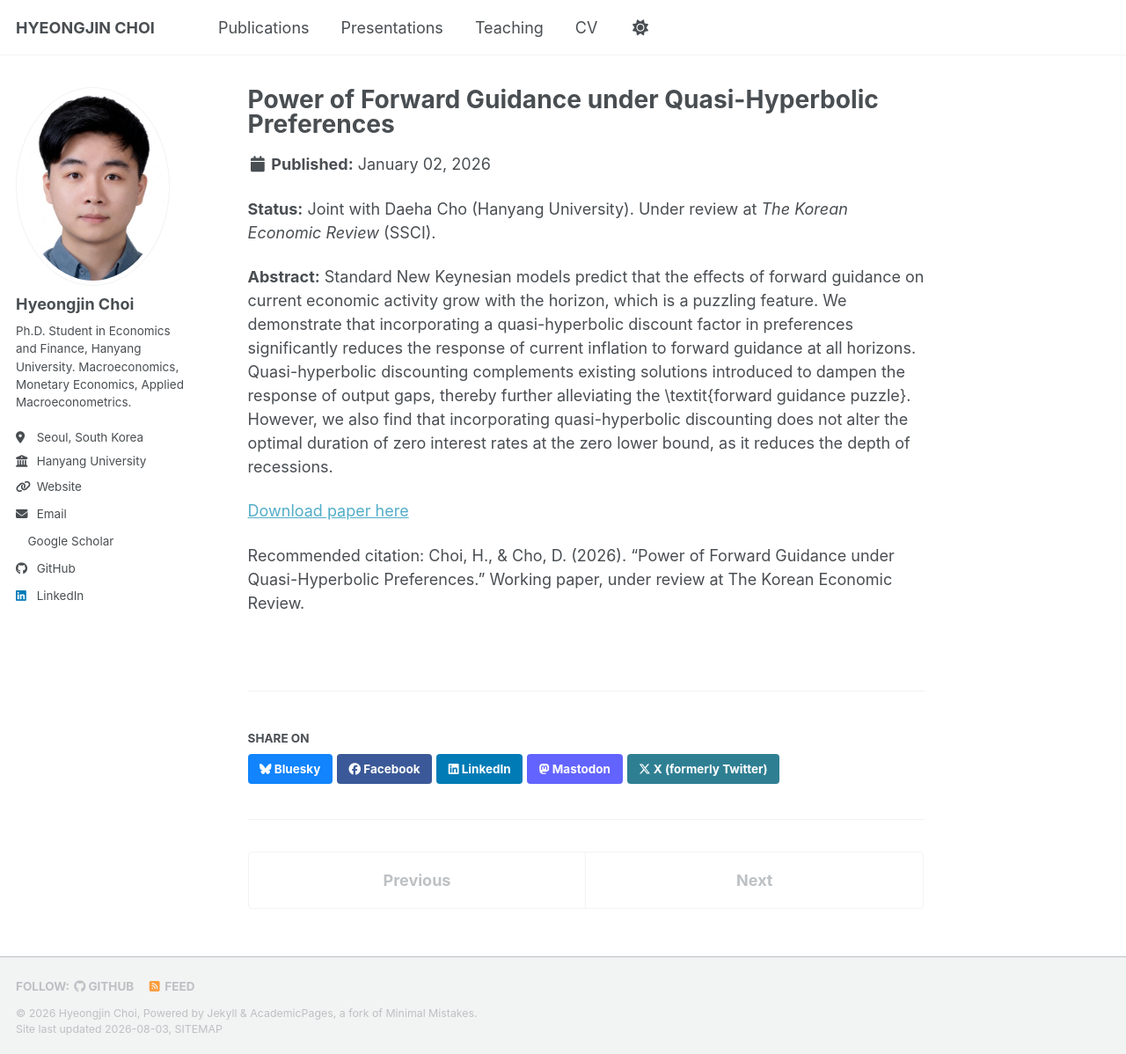
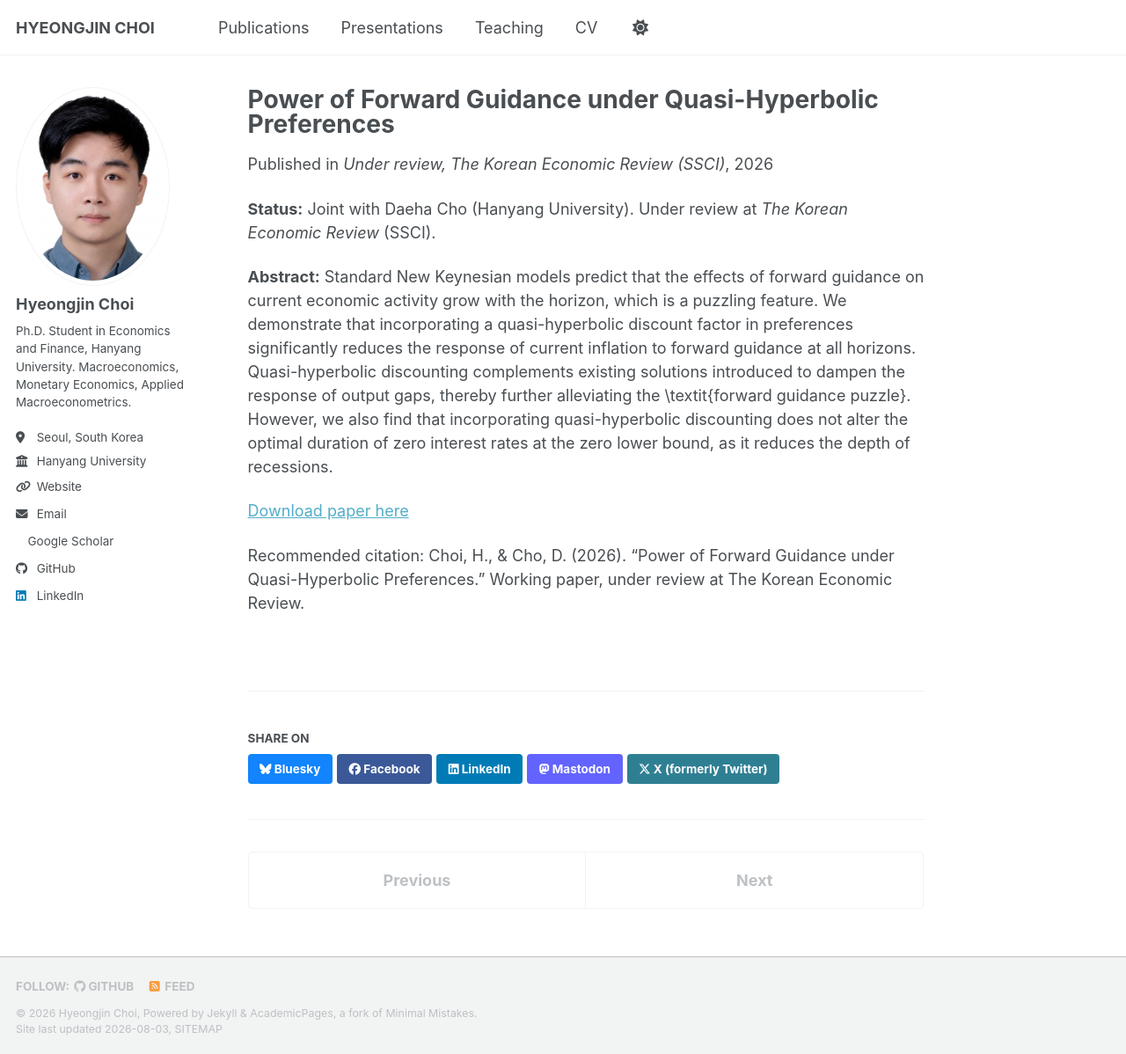
Before and after one commit to ioi0403/ioi0403.github.io, a Jekyll site: the page built from _publications/2026-01-02-forward-guidance-quasi-hyperbolic.md, in a window 1280 px wide and 1198 px high. Shown: the whole window at 88% size. Built offline with Jekyll 4.4.1, drawn with Linux system fonts in a browser that asks for light colours; a style sheet for code colours, icons or effects is not loaded.

Commit message:
Update 2026-01-02-forward-guidance-quasi-hyperbolic.md

```diff
--- a/_publications/2026-01-02-forward-guidance-quasi-hyperbolic.md
+++ b/_publications/2026-01-02-forward-guidance-quasi-hyperbolic.md
@@ -3,6 +3,7 @@ title: "Power of Forward Guidance under Quasi-Hyperbolic Preferences"
 collection: publications
 category: workingpapers
 permalink: /publication/2026-forward-guidance-quasi-hyperbolic
+venue: 'Under review, The Korean Economic Review (SSCI)'
 excerpt: 'This paper resolves the forward guidance puzzle by introducing quasi-hyperbolic discounting into a New Keynesian model.'
 date: 2026-01-02
 paperurl: '/files/forward-guidance-paper.pdf'
```
